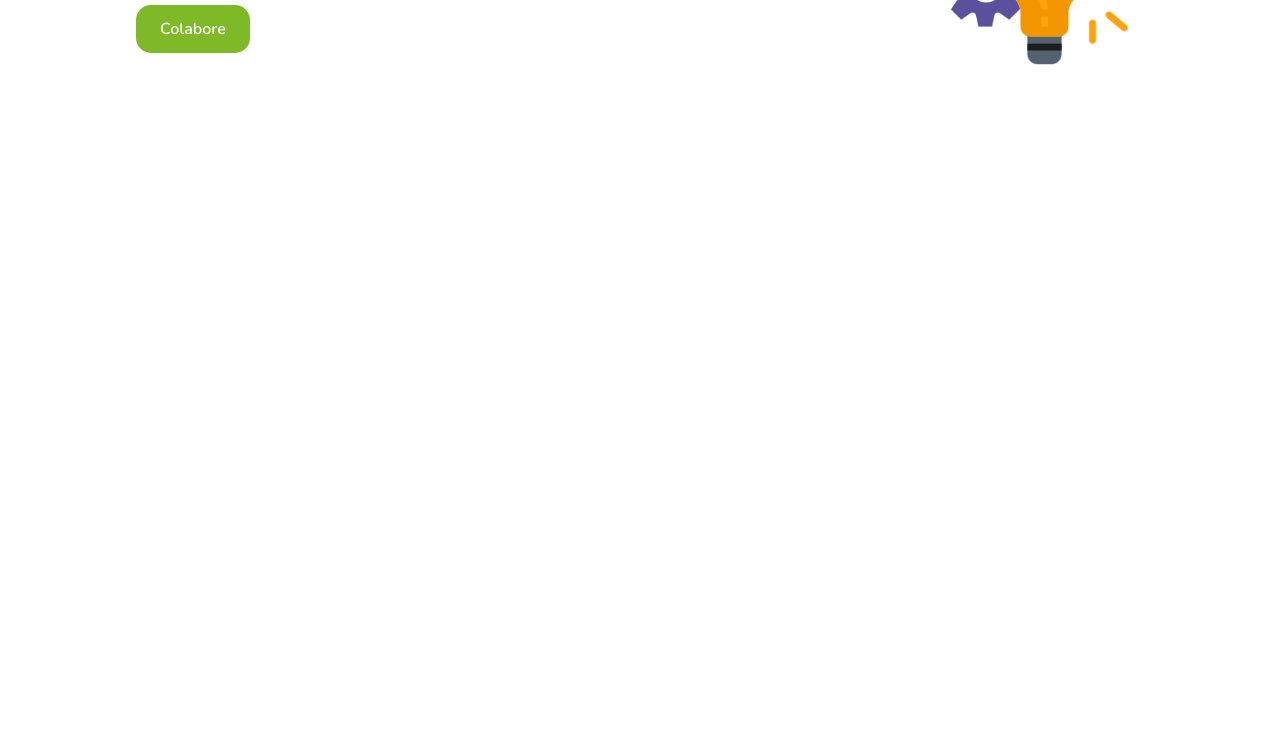
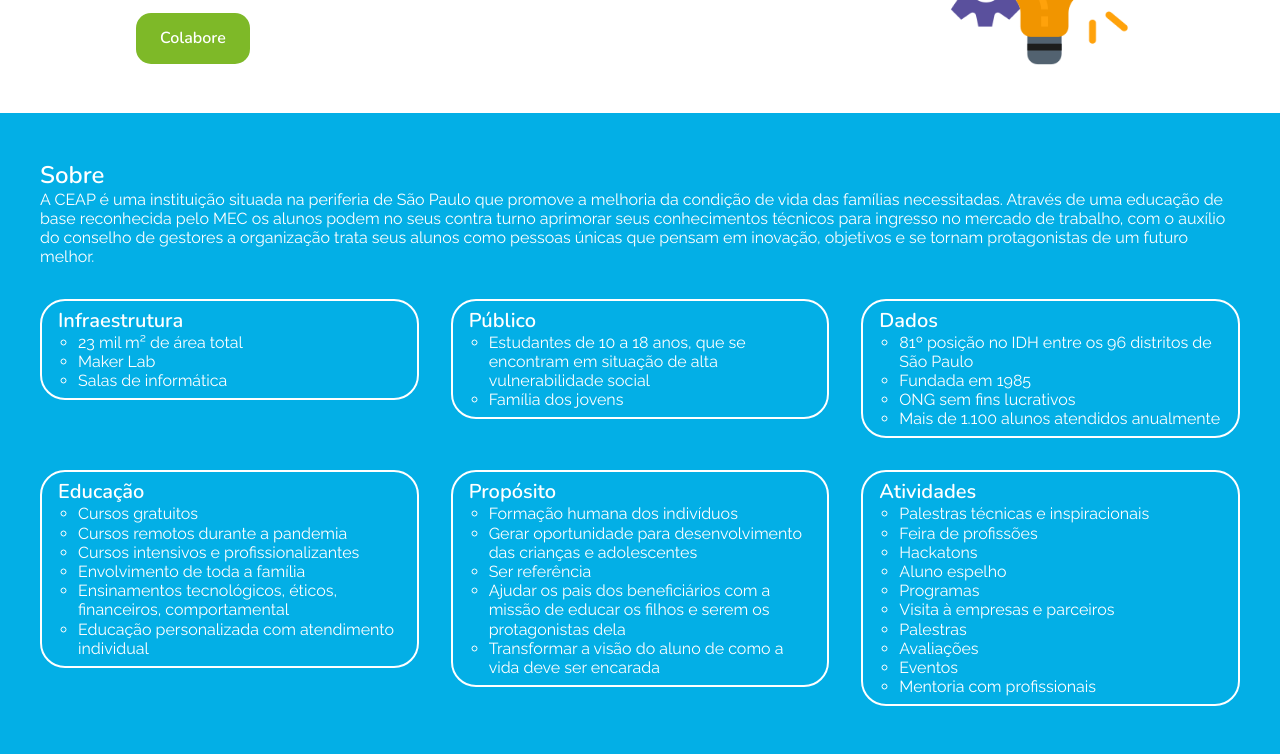
Before and after one commit to tech-warriors-corporation/landing-page-ceap, a plain HTML site: page index.html in a window 1280 px wide. Shown: the part 239-993 px from the top of the page. Before the commit the page ends 800 px from the top, so only its background shows below. Drawn offline with nearby package versions, Linux system fonts and the light colour scheme.

Commit message:
feita parte do sobre

```diff
--- a/index.html
+++ b/index.html
@@ -17,6 +17,7 @@
     </head>
     <body>
         <header class="header">
+
             <nav class="menu"> <!-- uso de tags semânticas #paratodosverem -->
                 <div class="content">
                     <ul class="menu__list">
@@ -32,18 +33,104 @@
                     </ul>
                 </div>
             </nav>
+
             <div class="content home">
                 <section class="home__content">
                     <h1 class="home__title">Centro Educacional <br>Assistencial Profissionalizante</h1>
                     <p class="home__txt">Colabore com o desenvolvimento humano. Através dessa instituição catalisadora de jovens a sua força promove o impacto social e coletivo.</p>
-                    <a class="button button--green" href="#colabore" target="_self" rel="noopener noreferrer" aria-label="Você será encaminhado para a parte do formulário de colabore">Colabore</a><!-- uso do atributo aria-label #paratodosverem -->
+                    <a class="button button--green" href="#colabore" target="_self" rel="noopener noreferrer" aria-label="Você será encaminhado para a parte do formulário de colabore">Colabore</a><!-- uso do atributo aria-label e botão com bastante espaçamento para clique #paratodosverem -->
                 </section>
                 <img src="./assets/imgs/header-ideas.webp"
                      class="home__img"
                      alt="Um ícone de uma lâmpada com duas engrenagens simbolizando as ideias dos alunos"><!-- uso do atributo alt #paratodosverem -->
             </div>
+
         </header>
         <main>
+
+            <div class="about">
+                <div class="content">
+                    <section class="about__sec">
+                        <h2 class="title title--white">Sobre</h2>
+                        <p class="subtitle subtitle--white">A CEAP é uma instituição  situada na periferia de São Paulo que promove a melhoria da condição de vida das famílias necessitadas. Através de uma educação de base reconhecida pelo MEC os alunos podem no seus contra turno aprimorar seus conhecimentos técnicos para ingresso no mercado de trabalho, com o auxílio do conselho de gestores a organização trata seus alunos como pessoas únicas que pensam em inovação, objetivos e se tornam protagonistas de um futuro melhor.</p>
+                        <ul class="about__grid">
+                            <li>
+                                <article class="about__item">
+                                    <h3 class="about__item-title">Infraestrutura</h3>
+                                    <ul class="about__item-list">
+                                        <li>23 mil m² de área total</li>
+                                        <li>Maker Lab</li>
+                                        <li>Salas de informática</li>
+                                    </ul>
+                                </article>
+                            </li>
+                            <li>
+                                <article class="about__item">
+                                    <h3 class="about__item-title">Público</h3>
+                                    <ul class="about__item-list">
+                                        <li>Estudantes de 10 a 18 anos, que se encontram em situação de alta vulnerabilidade social</li>
+                                        <li>Família dos jovens</li>
+                                    </ul>
+                                </article>
+                            </li>
+                            <li>
+                                <article class="about__item">
+                                    <h3 class="about__item-title">Dados</h3>
+                                    <ul class="about__item-list">
+                                        <li>81º posição no IDH entre os 96 distritos de São Paulo</li>
+                                        <li>Fundada em 1985</li>
+                                        <li>ONG sem fins lucrativos</li>
+                                        <li>Mais de 1.100 alunos atendidos anualmente</li>
+                                    </ul>
+                                </article>
+                            </li>
+                            <li>
+                                <article class="about__item">
+                                    <h3 class="about__item-title">Educação</h3>
+                                    <ul class="about__item-list">
+                                        <li>Cursos gratuitos</li>
+                                        <li>Cursos remotos durante a pandemia</li>
+                                        <li>Cursos intensivos e profissionalizantes</li>
+                                        <li>Envolvimento de toda a família</li>
+                                        <li>Ensinamentos tecnológicos, éticos, financeiros, comportamental</li>
+                                        <li>Educação personalizada com atendimento individual</li>
+                                    </ul>
+                                </article>
+                            </li>
+                            <li>
+                                <article class="about__item">
+                                    <h3 class="about__item-title">Propósito</h3>
+                                    <ul class="about__item-list">
+                                        <li>Formação humana dos indivíduos</li>
+                                        <li>Gerar oportunidade para desenvolvimento das crianças e adolescentes</li>
+                                        <li>Ser referência</li>
+                                        <li>Ajudar os pais dos beneficiários com a missão de educar os filhos e serem os protagonistas dela</li>
+                                        <li>Transformar a visão do aluno de como a vida deve ser encarada</li>
+                                    </ul>
+                                </article>
+                            </li>
+                            <li>
+                                <article class="about__item">
+                                    <h3 class="about__item-title">Atividades</h3>
+                                    <ul class="about__item-list">
+                                        <li>Palestras técnicas e inspiracionais</li>
+                                        <li>Feira de profissões</li>
+                                        <li>Hackatons</li>
+                                        <li>Aluno espelho</li>
+                                        <li>Programas</li>
+                                        <li>Visita à empresas e parceiros</li>
+                                        <li>Palestras</li>
+                                        <li>Avaliações</li>
+                                        <li>Eventos</li>
+                                        <li>Mentoria com profissionais</li>
+                                    </ul>
+                                </article>
+                            </li>
+                        </ul>
+                    </section>
+                </div>
+            </div>
+
         </main>
         <footer>
         </footer>
--- /dev/null
+++ b/stylesheets/about.css
@@ -0,0 +1,35 @@
+.about{
+    background-color: var(--blue);
+    padding: var(--triple-space) 0;
+    position: relative;
+}
+
+.about__grid{
+    display: grid;
+    grid-template-columns: repeat(3, 1fr);
+    grid-gap: var(--double-space);
+}
+
+.about__item{
+    padding: var(--half-space) var(--space);
+    color: var(--white);
+    box-sizing: border-box;
+    border: var(--border) var(--white);
+    border-radius: var(--large-radius);
+    transition: transform var(--ms);
+}
+
+.about__item:hover, .about__item:focus, .about__item:active{
+    transform: scale(1.025);
+}
+
+.about__item-title{
+    font-size: 1.25rem;
+    font-weight: 600;
+    font-family: var(--font-title);
+}
+
+.about__item-list{
+    list-style: circle;
+    padding-left: 20px;
+}
--- a/stylesheets/reset.css
+++ b/stylesheets/reset.css
@@ -25,7 +25,7 @@ footer, header, hgroup, menu, nav, section {
 }
 
 body {
-    line-height: 1;
+    line-height: 1.2;
 }
 
 ol, ul {
--- a/stylesheets/style.css
+++ b/stylesheets/style.css
@@ -3,6 +3,7 @@
 @import "menu.css";
 @import "home.css";
 @import "button.css";
+@import "about.css";
 
 html, body{
     font-size: 16px;
@@ -25,3 +26,21 @@ html, body{
 .header{
     background-color: var(--white);
 }
+
+.title{
+    font-size: 1.5rem;
+    font-weight: 600;
+    font-family: var(--font-title);
+}
+
+.title--black, .subtitle--black{
+    color: var(--black);
+}
+
+.title--white, .subtitle--white{
+    color: var(--white);
+}
+
+.subtitle{
+    margin-bottom: var(--double-space);
+}
--- a/stylesheets/vars.css
+++ b/stylesheets/vars.css
@@ -2,6 +2,7 @@
     --yellow: #f19500;
     --light-yellow: #FFA20B;
     --green: #7eb928;
+    --blue: #03afe6;
     --purple: #5a509d;
     --dark-purple: #5348B5;
     --black: #1d1d1c;
@@ -15,6 +16,7 @@
     --small-radius: 15px;
     --space: 16px;
     --half-space: calc(var(--space) / 2);
+    --double-space: calc(var(--space) * 2);
     --triple-space: calc(var(--space) * 3);
     --height-menu: 56px;
     --ms: .25s;
```
